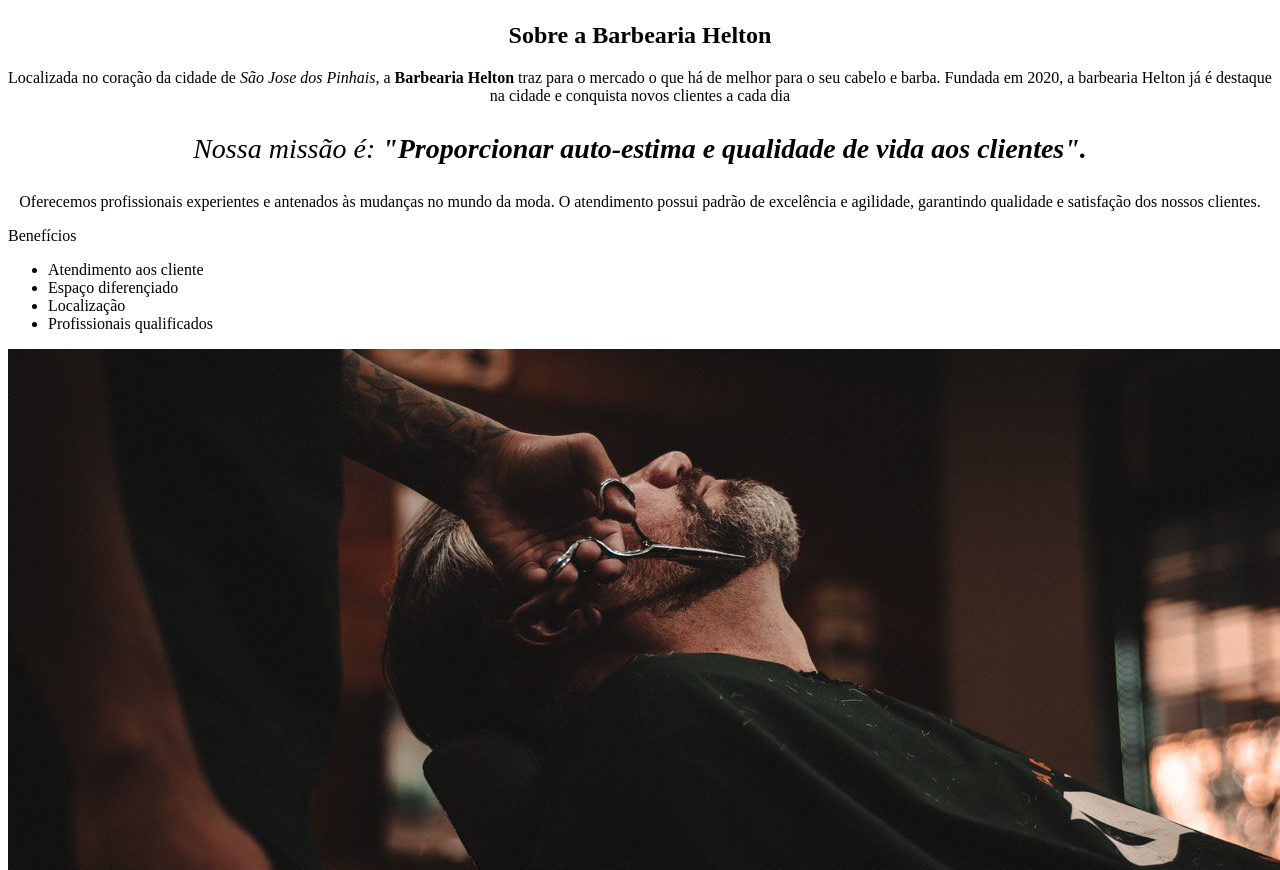
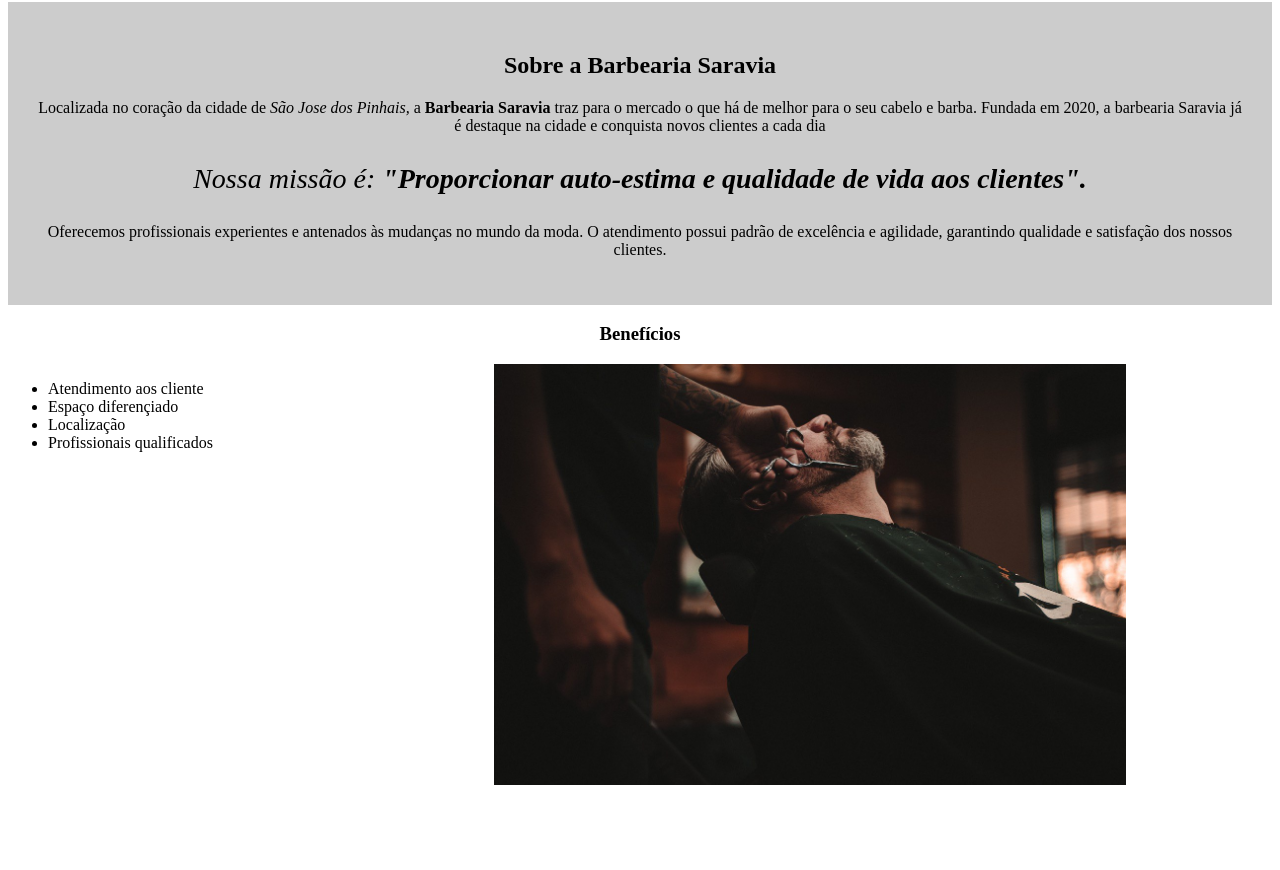
Before and after one commit to HeltonSaravia/Barbearia-Helton, a plain HTML site: page index.html in a window 1280 px wide. Shown: the part 556-1426 px from the top of the page. After the commit the page ends 1353 px from the top, so only its background shows below. Drawn offline with Linux system fonts and the light colour scheme.

Commit message:
24/04/24

```diff
--- a/index.html
+++ b/index.html
@@ -10,19 +10,23 @@
 
 <body>
   <header>
-    <h1 class="titulo-principal">Barbearia Helton</h1>
+    <h1 class="titulo-principal">Barbearia Saravia</h1>
   </header>
 
+  <img id="banner" src="banner.jpg">
   <div class="principal">
-   <img id="banner" src="banner.jpg">
-  <h2 class="texto-centralizado"> Sobre a Barbearia Helton</h2>
+    <h2 class="texto-centralizado"> Sobre a Barbearia Saravia</h2>
 
-  <p>Localizada no coração da cidade de <em>São Jose dos Pinhais,</em> a <strong>Barbearia Helton</strong> traz para o mercado o que há de melhor para o seu cabelo e barba. Fundada em 2020, a barbearia Helton já é destaque na cidade e conquista novos clientes a cada dia </p>
+    <p>Localizada no coração da cidade de <em>São Jose dos Pinhais,</em> a <strong>Barbearia Saravia</strong> traz para o
+      mercado o que há de melhor para o seu cabelo e barba. Fundada em 2020, a barbearia Saravia já é destaque na cidade
+      e conquista novos clientes a cada dia </p>
 
-  <p id="missao"><em>Nossa missão é: <strong>"Proporcionar auto-estima e qualidade de vida aos clientes".</strong></em>
-    <p>Oferecemos profissionais experientes e antenados às mudanças no mundo da moda. O atendimento possui padrão de excelência e agilidade, garantindo qualidade e satisfação dos nossos clientes.</p>
+    <p id="missao"><em>Nossa missão é: <strong>"Proporcionar auto-estima e qualidade de vida aos
+          clientes".</strong></em>
+    <p>Oferecemos profissionais experientes e antenados às mudanças no mundo da moda. O atendimento possui padrão de
+      excelência e agilidade, garantindo qualidade e satisfação dos nossos clientes.</p>
   </div>
-   <div class="beneficios"
+  <div class="beneficios">
     <h3 class="texto-centralizado">Benefícios</h3>
 
     <ul>
@@ -32,8 +36,7 @@
       <li>Profissionais qualificados</li>
     </ul>
 
-  <img src="beneficios.jpg"
-    </div>
+    <img class="imagem-beneficios" src="beneficios.jpg" </div>
 </body>
 
 </html>
--- a/style.css
+++ b/style.css
@@ -1,5 +1,10 @@
 #banner{
   width: 100%;
+}
+
+.principal{
+background-color: #CCCCCC;
+  padding: 30px;
 }
 
 .titulo-principal{
@@ -16,3 +21,14 @@ p {
 #missao{
   font-size: 28px;
 }
+
+ul{
+  display: inline-block;
+  vertical-align: top;
+  width: 20%;
+  margin-right: 15%;
+}
+
+.imagem-beneficios{
+  width:50%;
+}
```
Lines whose indentation alone changed are shown as unchanged.
